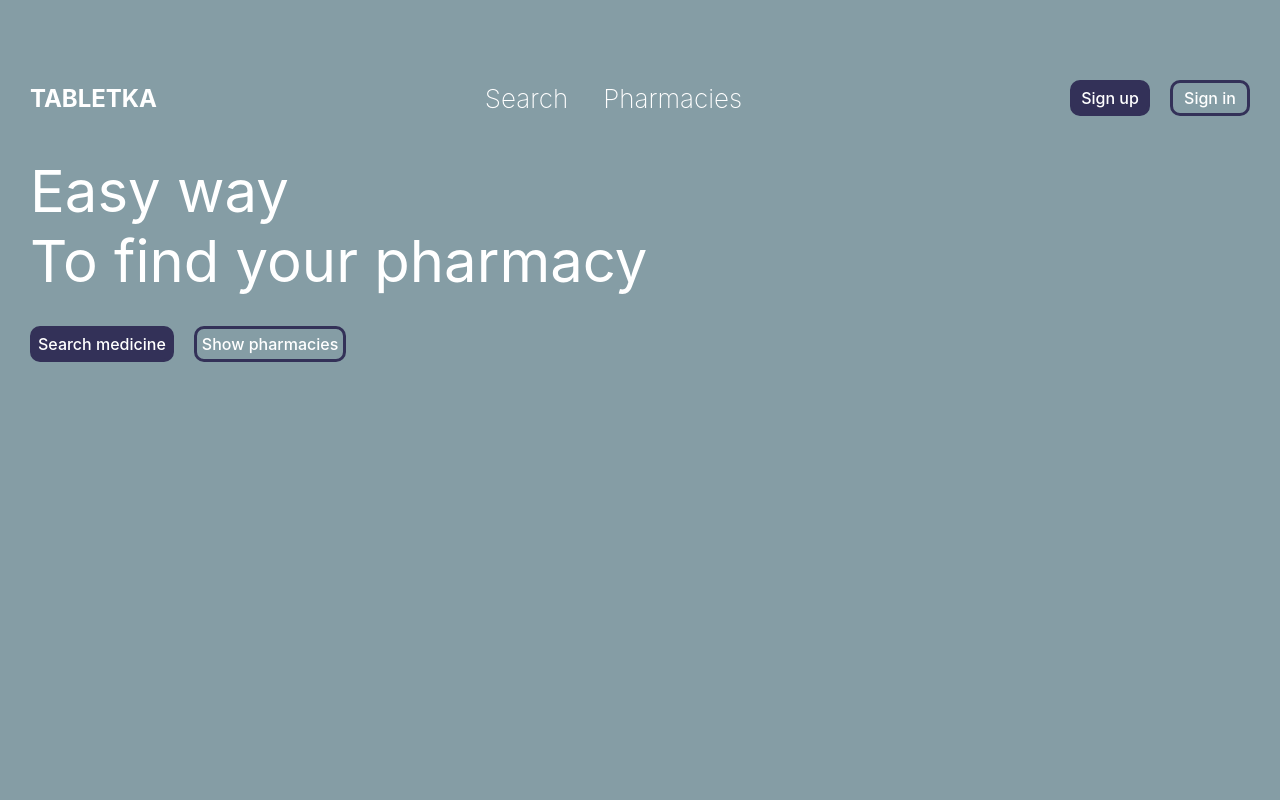
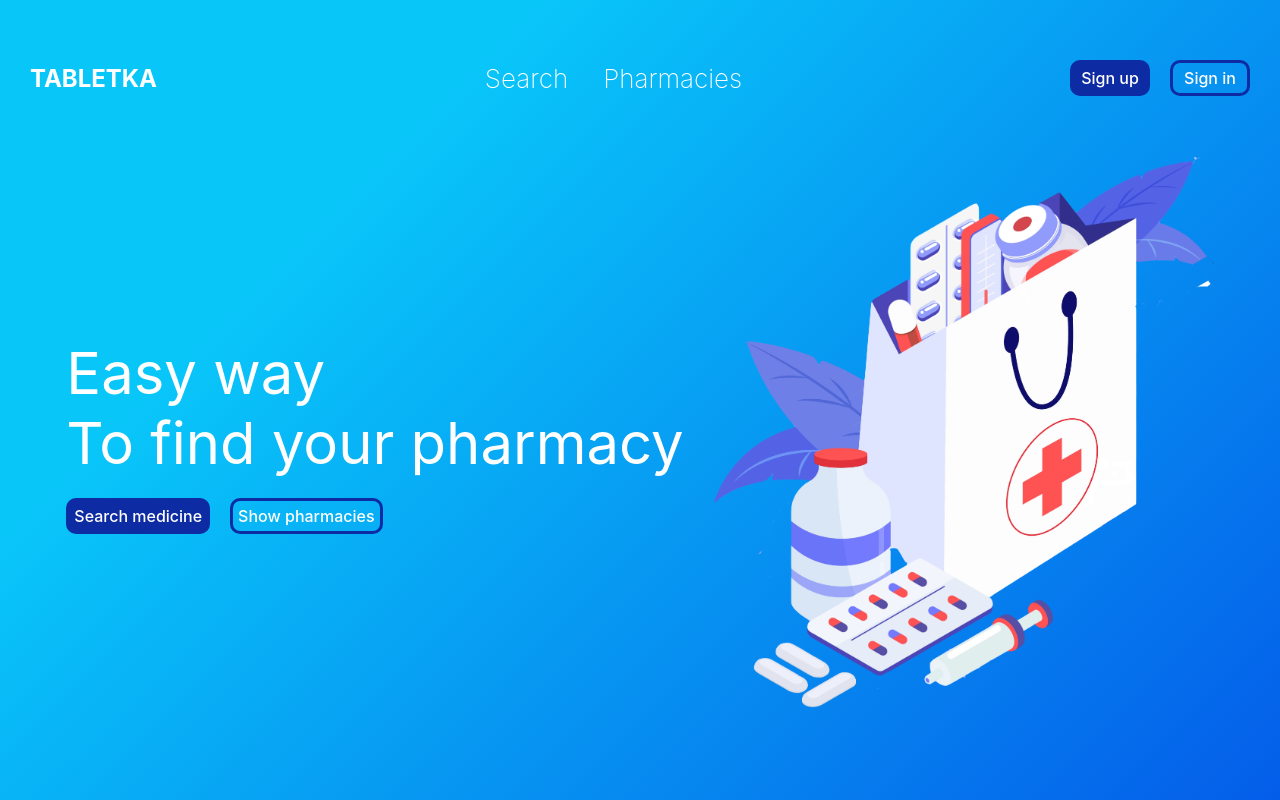
Before and after one commit to Kiep13/Tabletka, a Next.js app in the folder apps/web/: page / in a window 1280 px wide. Built offline with nearby package versions, Linux system fonts and the light colour scheme.

Commit message:
refactor - styles on main page

```diff
--- a/apps/web/components/Layout/Layout.tsx
+++ b/apps/web/components/Layout/Layout.tsx
@@ -1,8 +1,9 @@
 import { Header } from './components';
+import styles from './layout.module.scss';
 
 export const Layout = ({ children }) => {
   return (
-    <div>
+    <div className={styles.content}>
       <Header/>
       { children }
     </div>
--- a/apps/web/components/Layout/components/Header/header.module.scss
+++ b/apps/web/components/Layout/components/Header/header.module.scss
@@ -3,7 +3,7 @@
   justify-content: space-between;
   align-items: center;
 
-  padding: 40px 0;
+  padding: 20px 0;
   font-weight: 100;
 }
 
--- a/apps/web/components/Layout/layout.module.scss
+++ b/apps/web/components/Layout/layout.module.scss
@@ -0,0 +1,3 @@
+.content {
+  height: calc(100vh - 160px);
+}
--- a/apps/web/pages/index.module.scss
+++ b/apps/web/pages/index.module.scss
@@ -1,9 +1,17 @@
 .content {
   display: flex;
-  flex-direction: column;
+  flex-direction: row;
+  justify-content: center;
+  align-items: center;
   gap: 30px;
 
   height: 100%;
+}
+
+.info {
+  display: flex;
+  flex-direction: column;
+  gap: 20px;
 }
 
 .title {
@@ -13,5 +21,18 @@
 
 .buttons {
   display: flex;
+  flex-wrap: wrap;
   gap: 20px;
 }
+
+@media only screen and (max-width: 650px) {
+  .image {
+    display: none;
+  }
+
+  .info,
+  .buttons {
+    align-items: center;
+    text-align: center;
+  }
+}
--- a/apps/web/pages/index.tsx
+++ b/apps/web/pages/index.tsx
@@ -1,3 +1,4 @@
+import Image from 'next/image';
 import Head from 'next/head';
 import React from 'react';
 
@@ -11,6 +12,7 @@ export default function Web() {
         <title>Tabletka</title>
       </Head>
       <section className={styles.content}>
+        <section className={styles.info}>
           <section className={styles.title}>
             <span>Easy way</span><br/>
             <span>To find your pharmacy</span>
@@ -20,6 +22,16 @@ export default function Web() {
             <span className={'button'}>Show pharmacies</span>
           </section>
         </section>
+        <section className={styles.image}>
+          <Image
+            priority
+            src='/images/medicine.png'
+            height={500}
+            width={500}
+            alt=""
+          />
+        </section>
+      </section>
     </Layout>
   );
 }
--- /dev/null
+++ b/apps/web/styles/buttons.module.scss
@@ -0,0 +1,22 @@
+@import "colors.module";
+
+.button {
+  border: 3px solid $primary;
+  border-radius: 10px;
+
+  min-width: 80px;
+  width: fit-content;
+
+  display: flex;
+  justify-content: center;
+
+  padding: 5px;
+  font-size: 16px;
+  font-weight: 500;
+
+  cursor: pointer;
+
+  &__outline {
+    background: $primary;
+  }
+}
--- /dev/null
+++ b/apps/web/styles/colors.module.scss
@@ -0,0 +1 @@
+$primary: #0d2ba3;
--- a/apps/web/styles/globals.scss
+++ b/apps/web/styles/globals.scss
@@ -1,66 +1,11 @@
-html,
-body {
-  margin: 0;
-  font-family: Inter, -apple-system, BlinkMacSystemFont, Segoe UI, Roboto,
-    Oxygen, Ubuntu, Cantarell, Fira Sans, Droid Sans, Helvetica Neue, sans-serif;
-}
+@import "reset.module";
+@import "buttons.module";
 
 body {
   width: 100vw;
   height: 100vh;
   padding: 40px 30px;
-  background: #2a546291;
+  background-color: #045de9;
+  background-image: linear-gradient(315deg, #045de9 0%, #09c6f9 74%);
   color: white;
 }
-
-a {
-  color: inherit;
-  text-decoration: none;
-}
-
-* {
-  box-sizing: border-box;
-}
-
-img {
-  max-width: 100%;
-  height: auto;
-}
-
-h1,
-h2,
-p,
-ul {
-  margin: 0;
-}
-
-ul {
-  padding: 0;
-  list-style: none;
-}
-
-button {
-  padding: 0.5rem 1rem;
-  font-weight: bold;
-}
-
-.button {
-  border: 3px solid #333158;
-  border-radius: 10px;
-
-  min-width: 80px;
-  width: fit-content;
-
-  display: flex;
-  justify-content: center;
-
-  padding: 5px;
-  font-size: 16px;
-  font-weight: 500;
-
-  cursor: pointer;
-
-  &__outline {
-    background: #333158;
-  }
-}
--- /dev/null
+++ b/apps/web/styles/reset.module.scss
@@ -0,0 +1,37 @@
+html,
+body {
+  margin: 0;
+  font-family: Inter, -apple-system, BlinkMacSystemFont, Segoe UI, Roboto,
+  Oxygen, Ubuntu, Cantarell, Fira Sans, Droid Sans, Helvetica Neue, sans-serif;
+}
+
+a {
+  color: inherit;
+  text-decoration: none;
+}
+
+* {
+  box-sizing: border-box;
+}
+
+img {
+  max-width: 100%;
+  height: auto;
+}
+
+h1,
+h2,
+p,
+ul {
+  margin: 0;
+}
+
+ul {
+  padding: 0;
+  list-style: none;
+}
+
+button {
+  padding: 0.5rem 1rem;
+  font-weight: bold;
+}
```
Also changed, not shown: apps/web/public/images/medicine.png (added). Lines whose indentation alone changed are shown as unchanged.
